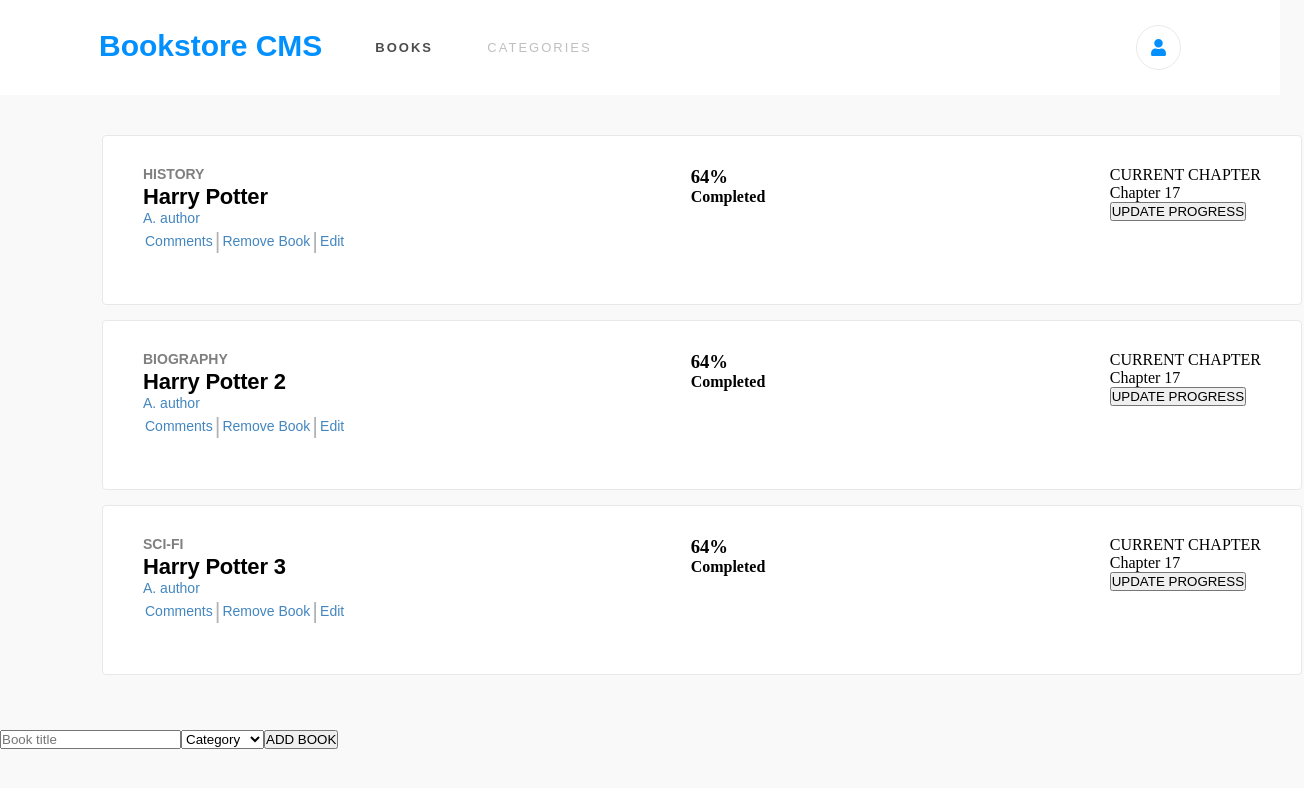
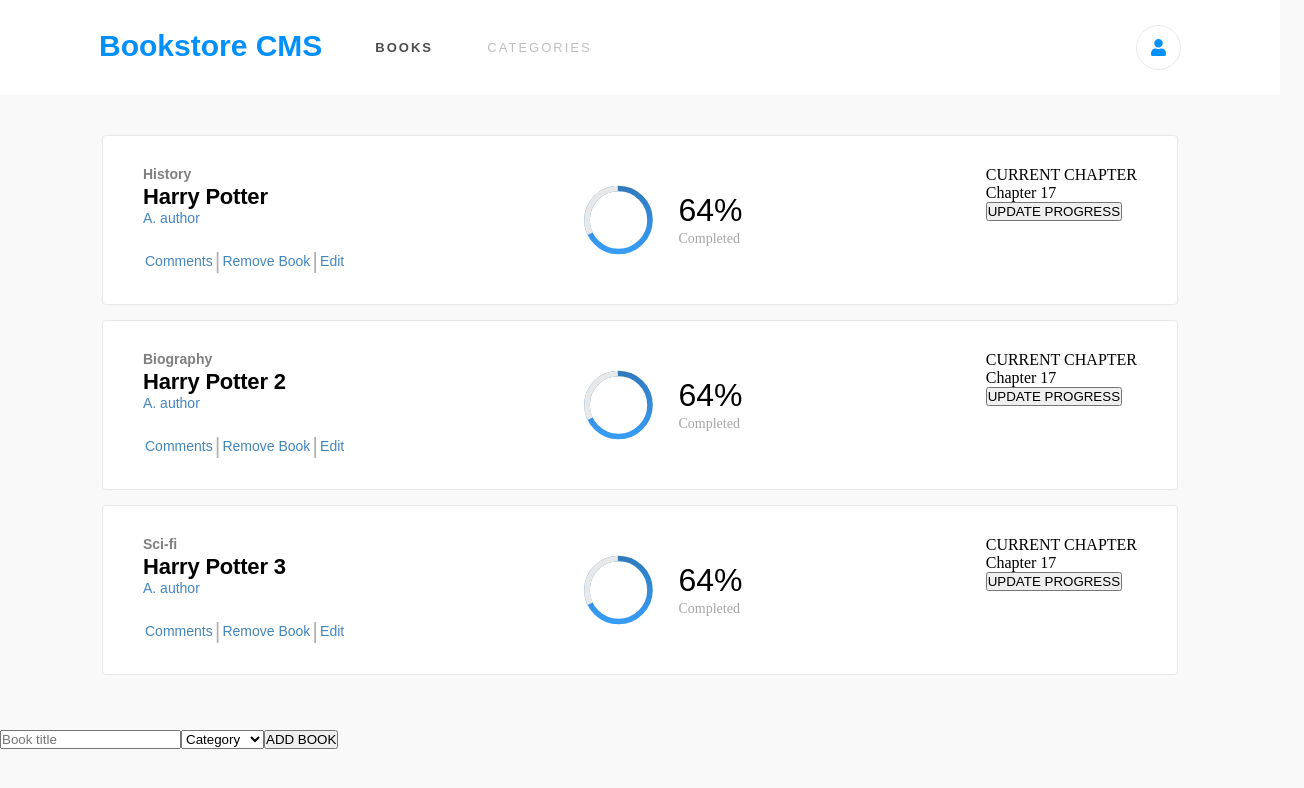
Before and after one commit to Luzaks/bookstore-redux, a React (Create React App) app: page / in a window 1280 px wide. Shown: the top 788 px of the page, 1304 px wide, since content can reach past the window. Built offline with nearby package versions, Linux system fonts and the light colour scheme.

Commit message:
Styles: add styles for book progress

```diff
--- a/src/components/Book.js
+++ b/src/components/Book.js
@@ -1,12 +1,14 @@
 import React from 'react';
 import PropTypes from 'prop-types';
 import '../styles/Books.css';
+
+const sliceCategory = category => `${category.slice(0, 1)}${category.slice(1).toLowerCase()}`;
 
 const Book = ({ book, handleRemoveBook }) => (
   <tbody className="book-container">
     <tr className="book-info-container">
       <tr className="book-info">
-        <td className="book-category"><p>{book.category}</p></td>
+        <td className="book-category"><p>{sliceCategory(book.category)}</p></td>
         <td className="book-title"><p>{book.title}</p></td>
         <td className="book-author"><p>A. author</p></td>
       </tr>
@@ -21,10 +23,21 @@
       </tr>
     </tr>
     <div className="book-progress">
-      <div className="progress-oval" />
+      <div className="circle-container">
+        <svg viewBox="0 0 100 100">
+          <defs>
+            <linearGradient id="gradient" x1="0%" y1="0%" x2="0%" y2="100%">
+              <stop offset="0%" stopColor="#307bbe" />
+              <stop offset="100%" stopColor="#379cf6" />
+            </linearGradient>
+          </defs>
+          <circle cx="50" cy="50" r="45" stroke="url(#gradient)" id="red" />
+          <circle cx="50" cy="50" r="45" id="gray" />
+        </svg>
+      </div>
       <div className="progress-data">
-        <h3>64%</h3>
-        <h4>Completed</h4>
+        <p className="percentage">64%</p>
+        <p className="book-status">Completed</p>
       </div>
     </div>
     <div className="current-chapter">
--- a/src/styles/Books.css
+++ b/src/styles/Books.css
@@ -1,7 +1,11 @@
+.books-table {
+    width: 100%;
+}
+
 .book-container {
   display: flex;
   justify-content: space-between;
-  width: 1200px;
+  width: 100%;
   height: 170px;
   border-radius: 4px;
   border: solid 1px #e8e8e8;
@@ -17,6 +21,7 @@
 .book-info {
   display: flex;
   flex-direction: column;
+  margin-bottom: 20px
 }
 
 .book-category {
@@ -55,3 +60,51 @@
   font-size: 22px;
   margin: 0 20px;
 }
+
+.book-progress {
+    display: flex;
+    align-items: center;
+}
+
+.percentage {
+    width: 68px;
+    height: 39px;
+    font-family: Montserrat, sans-serif;
+    font-size: 32px;
+    font-weight: 300;
+    color: rgba(0, 0, 0);
+}
+
+.book-status {
+    width: 80px;
+    height: 18px;
+    opacity: 0.5;
+    font-family: Montserrat;
+    font-size: 14px;
+    color: rgba(0, 0, 0, 0.7);
+}
+
+.circle-container {
+    width: 90px;
+    height: 89.9px;
+    display: flex;
+    align-items: center;
+    justify-content: center;
+    margin-right: 15px;
+}
+
+.circle-container svg {
+    width: 75px;
+    height: 70px;
+}
+
+circle {
+    stroke-width: 8px;
+    fill: transparent;
+}
+
+#gray{
+    stroke: #e8e8e8;
+    stroke-dasharray: 90, 284;
+    stroke-dashoffset: -120.75;
+}
```
